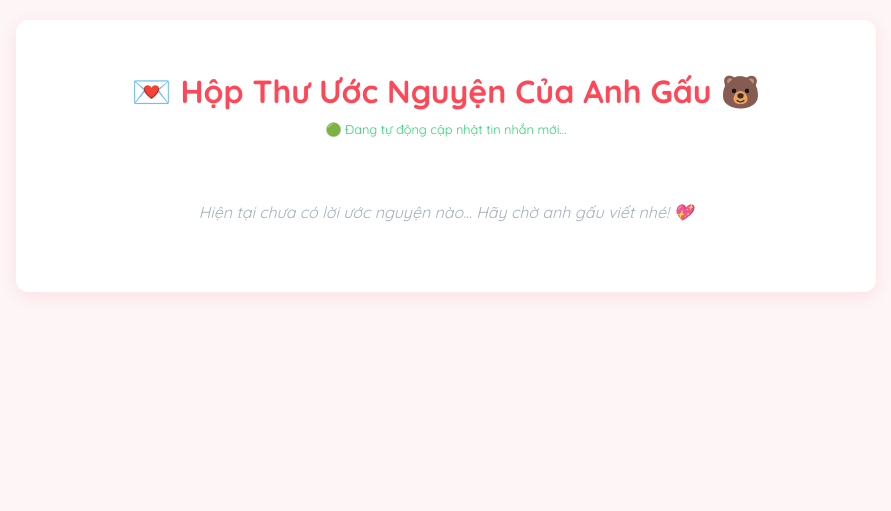
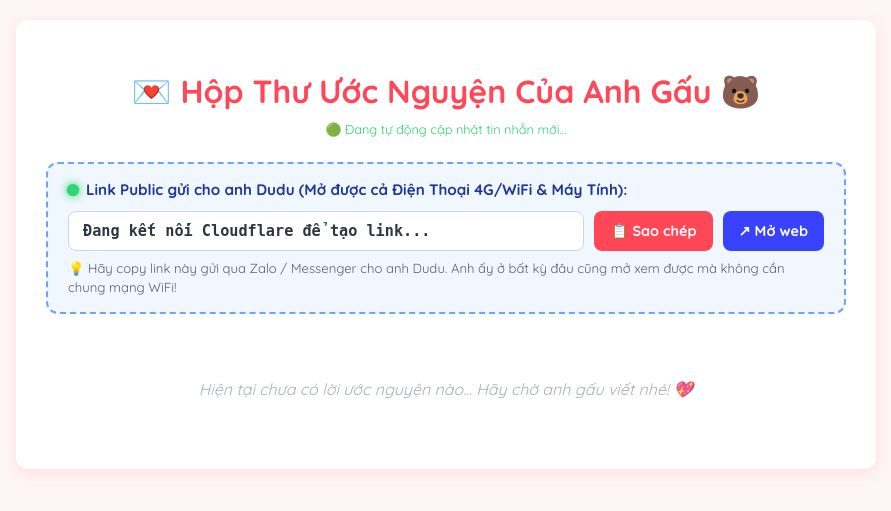
Before and after one commit to mphuong1209/birthday-koi-2026, a Flask app: page /admin in a window 1280 px wide. Shown: the top 511 px of the page, without its empty margins (194-1085 px from the left). Run offline with Flask 3, Linux system fonts and the light colour scheme; data that the repository does not hold is empty.

Commit message:
Add auto Cloudflare public tunnel, album closing speech message, photo fit polaroids, and admin share card

```diff
--- a/app.py
+++ b/app.py
@@ -6,8 +6,98 @@ import os
 import json
 import sys
 import socket
+import subprocess
+import threading
+import atexit
+import re
+import urllib.request
 
 app = Flask(__name__)
+
+PUBLIC_URL_FILE = os.path.join(os.path.dirname(os.path.abspath(__file__)), ".public_url")
+CURRENT_PUBLIC_URL = None
+
+
+def get_current_public_url():
+    global CURRENT_PUBLIC_URL
+    if os.path.exists(PUBLIC_URL_FILE):
+        try:
+            with open(PUBLIC_URL_FILE, "r", encoding="utf-8") as f:
+                url = f.read().strip()
+                if url:
+                    return url
+        except Exception:
+            pass
+    return CURRENT_PUBLIC_URL
+
+
+def set_current_public_url(url):
+    global CURRENT_PUBLIC_URL
+    CURRENT_PUBLIC_URL = url
+    try:
+        with open(PUBLIC_URL_FILE, "w", encoding="utf-8") as f:
+            f.write(url)
+    except Exception:
+        pass
+
+
+def kill_existing_cloudflared():
+    if sys.platform == "win32":
+        try:
+            subprocess.run(["taskkill", "/f", "/im", "cloudflared.exe"], stdout=subprocess.DEVNULL, stderr=subprocess.DEVNULL)
+        except Exception:
+            pass
+
+
+def start_public_tunnel(port):
+    kill_existing_cloudflared()
+    cloudflared_exe = os.path.join(os.path.dirname(os.path.abspath(__file__)), "cloudflared.exe")
+    if not os.path.exists(cloudflared_exe):
+        try:
+            print("  ⏳ Đang chuẩn bị công cụ tạo link Public (cloudflared)...", flush=True)
+            url = "https://github.com/cloudflare/cloudflared/releases/latest/download/cloudflared-windows-amd64.exe"
+            urllib.request.urlretrieve(url, cloudflared_exe)
+        except Exception as e:
+            print(f"  ⚠️ Không thể tải cloudflared: {e}", flush=True)
+            return
+
+    try:
+        proc = subprocess.Popen(
+            [cloudflared_exe, "tunnel", "--url", f"http://127.0.0.1:{port}"],
+            stdout=subprocess.PIPE,
+            stderr=subprocess.STDOUT,
+            text=True,
+            encoding="utf-8",
+            errors="replace",
+            bufsize=1
+        )
+        atexit.register(lambda: proc.terminate() if proc.poll() is None else None)
+
+        pattern = re.compile(r"https://[a-zA-Z0-9-]+\.trycloudflare\.com")
+        for line in iter(proc.stdout.readline, ""):
+            if not line:
+                break
+            m = pattern.search(line)
+            if m:
+                pub_url = m.group(0)
+                set_current_public_url(pub_url)
+                border = "═" * 72
+                print(f"\n{border}", flush=True)
+                print("  🎉 WEBSITE ĐÃ PUBLIC RA TOÀN CẦU THÀNH CÔNG!", flush=True)
+                print(f"{border}", flush=True)
+                print("  🌐  LINK GỬI CHO NGƯỜI YÊU (MỞ ĐƯỢC CẢ ĐIỆN THOẠI & MÁY TÍNH):", flush=True)
+                print(f"      👉 {pub_url}", flush=True)
+                print("", flush=True)
+                print("  💌  LINK ADMIN XEM LỜI CHÚC (CHO BÉ BUBU XEM TRÊN ĐIỆN THOẠI/MÁY TÍNH):", flush=True)
+                print(f"      👉 {pub_url}/admin", flush=True)
+                print("────────────────────────────────────────────────────────────────────────", flush=True)
+                print("  💻  Link nội bộ (chỉ dùng trên máy tính này):", flush=True)
+                print(f"      👉 Web chính: http://localhost:{port}", flush=True)
+                print(f"      👉 Web Admin: http://localhost:{port}/admin", flush=True)
+                print(f"{border}\n", flush=True)
+                break
+    except Exception as e:
+        print(f"  ⚠️ Lỗi khi khởi động Cloudflare tunnel: {e}", flush=True)
 
 
 @app.route("/")
@@ -43,7 +133,6 @@ def home():
 
     next_bday_ts = int(next_bday.timestamp() * 1000)
 
-
     return render_template(
         "index.html",
         your_name=config.YOUR_NAME,
@@ -58,6 +147,7 @@ def home():
         gift_image=getattr(config, "GIFT_IMAGE", "gift_photo.jpg"),
         gift_message=getattr(config, "GIFT_MESSAGE", "")
     )
+
 
 @app.route("/api/save_wish", methods=["POST"])
 def save_wish():
@@ -88,6 +178,7 @@ def save_wish():
     except Exception as e:
         return jsonify({"status": "error", "message": str(e)}), 500
 
+
 @app.route("/api/get_wishes")
 def get_wishes():
     wishes = []
@@ -100,9 +191,15 @@ def get_wishes():
     wishes.reverse()
     return jsonify(wishes)
 
+
+@app.route("/api/get_public_url")
+def get_public_url():
+    return jsonify({"public_url": get_current_public_url()})
+
+
 @app.route("/admin")
 def view_wishes():
-    return render_template("admin.html")
+    return render_template("admin.html", public_url=get_current_public_url())
 
 
 if __name__ == "__main__":
@@ -122,19 +219,12 @@ if __name__ == "__main__":
     except Exception:
         local_ip = "127.0.0.1"
 
-    # In thông tin đường link trực tiếp lên Terminal (chỉ in 1 lần duy nhất khi khởi động)
-    if os.environ.get("WERKZEUG_RUN_MAIN") != "true":
-        border = "═" * 66
+    if os.environ.get("WERKZEUG_RUN_MAIN") == "true" or not os.environ.get("WERKZEUG_RUN_MAIN"):
+        border = "═" * 72
         print(f"\n{border}", flush=True)
-        print("  🎉 WEBSITE ĐÃ SẴN SÀNG HOẠT ĐỘNG!", flush=True)
+        print("  🎉 WEBSITE ĐÃ KHỞI ĐỘNG THÀNH CÔNG!", flush=True)
+        print("  ⏳ Đang kết nối Cloudflare để tạo link Public cho điện thoại & máy tính...", flush=True)
         print(f"{border}", flush=True)
-        print("  ❤️   TRANG WEB GỬI CHO NGƯỜI YÊU:", flush=True)
-        print(f"      👉 Trình duyệt máy tính  : http://localhost:{port}", flush=True)
-        print(f"      👉 Điện thoại (cùng WiFi): http://{local_ip}:{port}", flush=True)
-        print("", flush=True)
-        print("  💌  TRANG ADMIN (NHẬN & XEM LỜI CHÚC TỪ NGƯỜI YÊU):", flush=True)
-        print(f"      👉 Trình duyệt máy tính  : http://localhost:{port}/admin", flush=True)
-        print(f"      👉 Điện thoại (cùng WiFi): http://{local_ip}:{port}/admin", flush=True)
-        print(f"{border}\n", flush=True)
+        threading.Thread(target=start_public_tunnel, args=(port,), daemon=True).start()
 
     app.run(host="0.0.0.0", port=port, debug=True)
--- a/static/css/style.css
+++ b/static/css/style.css
@@ -881,7 +881,7 @@ h1, h2, h3 {
   align-items: center;
   justify-content: center;
   width: 100%;
-  max-width: 290px;
+  max-width: 340px;
   transition: all 0.8s cubic-bezier(0.4, 0, 0.2, 1);
   z-index: 10;
   flex-shrink: 0;
@@ -934,10 +934,10 @@ h1, h2, h3 {
 
 .speech-text {
   font-family: 'Quicksand', sans-serif;
-  font-size: 1.05rem;
+  font-size: 0.98rem;
   font-weight: 700;
   color: #4a2c20;
-  line-height: 1.5;
+  line-height: 1.55;
   margin: 0;
 }
 
--- a/templates/admin.html
+++ b/templates/admin.html
@@ -67,12 +67,105 @@
             margin-top: -20px;
             margin-bottom: 25px;
         }
+        .public-link-box {
+            background: #f0f7ff;
+            border: 2px dashed #70a1ff;
+            border-radius: 12px;
+            padding: 16px 20px;
+            margin-bottom: 25px;
+        }
+        .public-link-title {
+            display: flex;
+            align-items: center;
+            gap: 8px;
+            font-weight: 700;
+            color: #1e3799;
+            font-size: 0.95rem;
+            margin-bottom: 12px;
+        }
+        .pulse-dot {
+            width: 10px;
+            height: 10px;
+            background: #2ed573;
+            border-radius: 50%;
+            display: inline-block;
+            box-shadow: 0 0 8px #2ed573;
+            animation: pulse 1.5s infinite;
+        }
+        @keyframes pulse {
+            0% { transform: scale(0.95); opacity: 0.7; }
+            50% { transform: scale(1.25); opacity: 1; }
+            100% { transform: scale(0.95); opacity: 0.7; }
+        }
+        .public-link-row {
+            display: flex;
+            gap: 10px;
+            margin-bottom: 8px;
+        }
+        .public-link-row input {
+            flex: 1;
+            padding: 10px 14px;
+            font-size: 0.95rem;
+            border: 1px solid #ced6e0;
+            border-radius: 8px;
+            background: #fff;
+            color: #2f3542;
+            font-family: monospace;
+            font-weight: 600;
+            outline: none;
+        }
+        .public-link-row button, .public-link-row .open-link-btn {
+            padding: 10px 16px;
+            border: none;
+            border-radius: 8px;
+            background: #ff4757;
+            color: #fff;
+            font-family: 'Quicksand', sans-serif;
+            font-weight: 700;
+            font-size: 0.9rem;
+            cursor: pointer;
+            text-decoration: none;
+            display: flex;
+            align-items: center;
+            justify-content: center;
+            white-space: nowrap;
+            transition: background 0.2s, transform 0.1s;
+        }
+        .public-link-row button:hover, .public-link-row .open-link-btn:hover {
+            background: #ff6b81;
+            transform: translateY(-1px);
+        }
+        .public-link-row .open-link-btn {
+            background: #3742fa;
+        }
+        .public-link-row .open-link-btn:hover {
+            background: #5352ed;
+        }
+        .public-link-hint {
+            font-size: 0.82rem;
+            color: #57606f;
+            line-height: 1.4;
+        }
     </style>
 </head>
 <body>
     <div class="container">
         <h1>💌 Hộp Thư Ước Nguyện Của Anh Gấu 🐻</h1>
         <div class="auto-update-text">🟢 Đang tự động cập nhật tin nhắn mới...</div>
+
+        <!-- PUBLIC LINK SHARING BOX -->
+        <div class="public-link-box">
+            <div class="public-link-title">
+                <span class="pulse-dot"></span>
+                <span>Link Public gửi cho anh Dudu (Mở được cả Điện Thoại 4G/WiFi & Máy Tính):</span>
+            </div>
+            <div class="public-link-row">
+                <input type="text" id="publicUrlInput" readonly value="{{ public_url or 'Đang kết nối Cloudflare để tạo link...' }}">
+                <button id="copyPublicBtn" onclick="copyPublicLink()">📋 Sao chép</button>
+                <a id="openPublicLink" href="{{ public_url or '#' }}" target="_blank" class="open-link-btn" title="Mở thử link">↗ Mở web</a>
+            </div>
+            <div class="public-link-hint">💡 Hãy copy link này gửi qua Zalo / Messenger cho anh Dudu. Anh ấy ở bất kỳ đâu cũng mở xem được mà không cần chung mạng WiFi!</div>
+        </div>
 
         <div id="wishes-container">
             <div class="empty-state">Đang tải dữ liệu...</div>
@@ -124,6 +217,41 @@
         fetchWishes();
         // Cập nhật mỗi 2 giây
         setInterval(fetchWishes, 2000);
+
+        // Copy Public Link
+        function copyPublicLink() {
+            const input = document.getElementById('publicUrlInput');
+            if (!input || !input.value.startsWith('http')) {
+                alert("Đang tạo đường link, vui lòng chờ trong giây lát...");
+                return;
+            }
+            navigator.clipboard.writeText(input.value).then(() => {
+                const btn = document.getElementById('copyPublicBtn');
+                btn.textContent = "✅ Đã chép!";
+                setTimeout(() => btn.textContent = "📋 Sao chép", 2000);
+            }).catch(() => {
+                input.select();
+                document.execCommand("copy");
+                alert("Đã sao chép link!");
+            });
+        }
+
+        // Tự động kiểm tra và cập nhật URL nếu ban đầu đang tải
+        async function checkPublicUrl() {
+            const input = document.getElementById('publicUrlInput');
+            const openBtn = document.getElementById('openPublicLink');
+            if (input && input.value && input.value.startsWith('http')) return;
+            try {
+                const res = await fetch('/api/get_public_url');
+                const data = await res.json();
+                if (data.public_url && input) {
+                    input.value = data.public_url;
+                    if (openBtn) openBtn.href = data.public_url;
+                }
+            } catch(e) {}
+        }
+        setInterval(checkPublicUrl, 2000);
+        checkPublicUrl();
     </script>
 </body>
 </html>
```
Also changed, not shown: static/js/script.js (+34 -3 lines), 2 other files.
